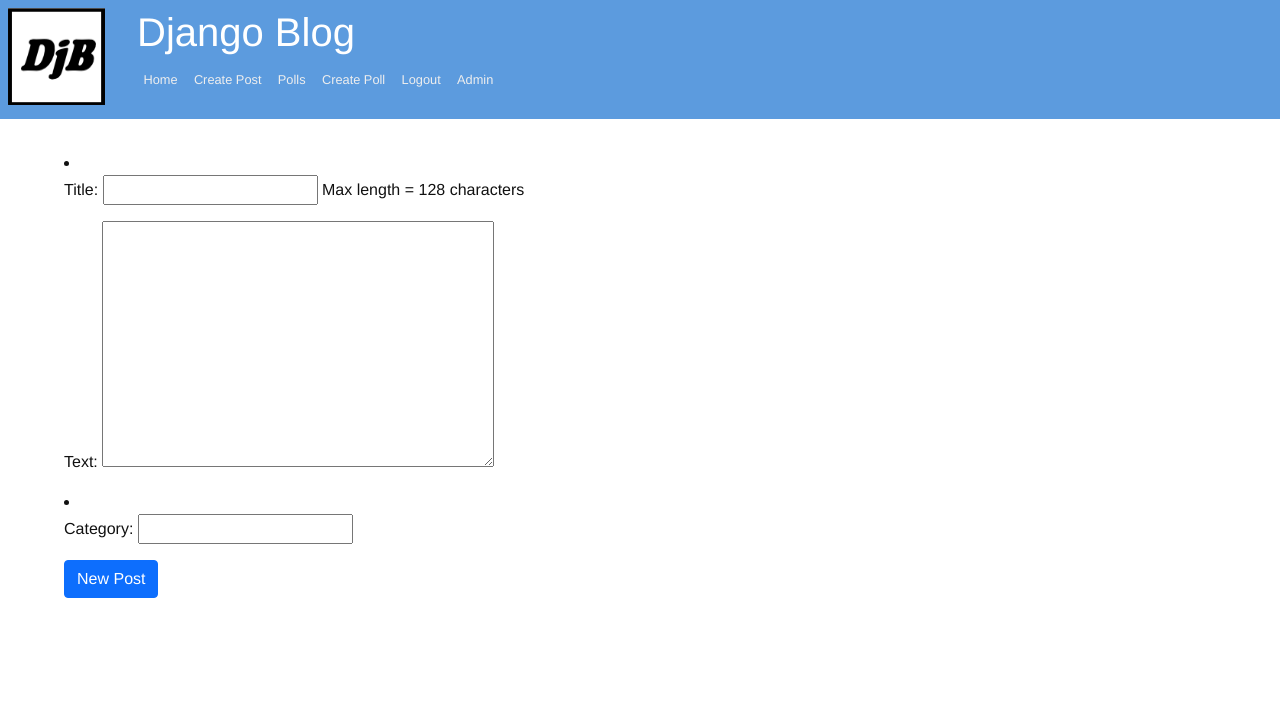
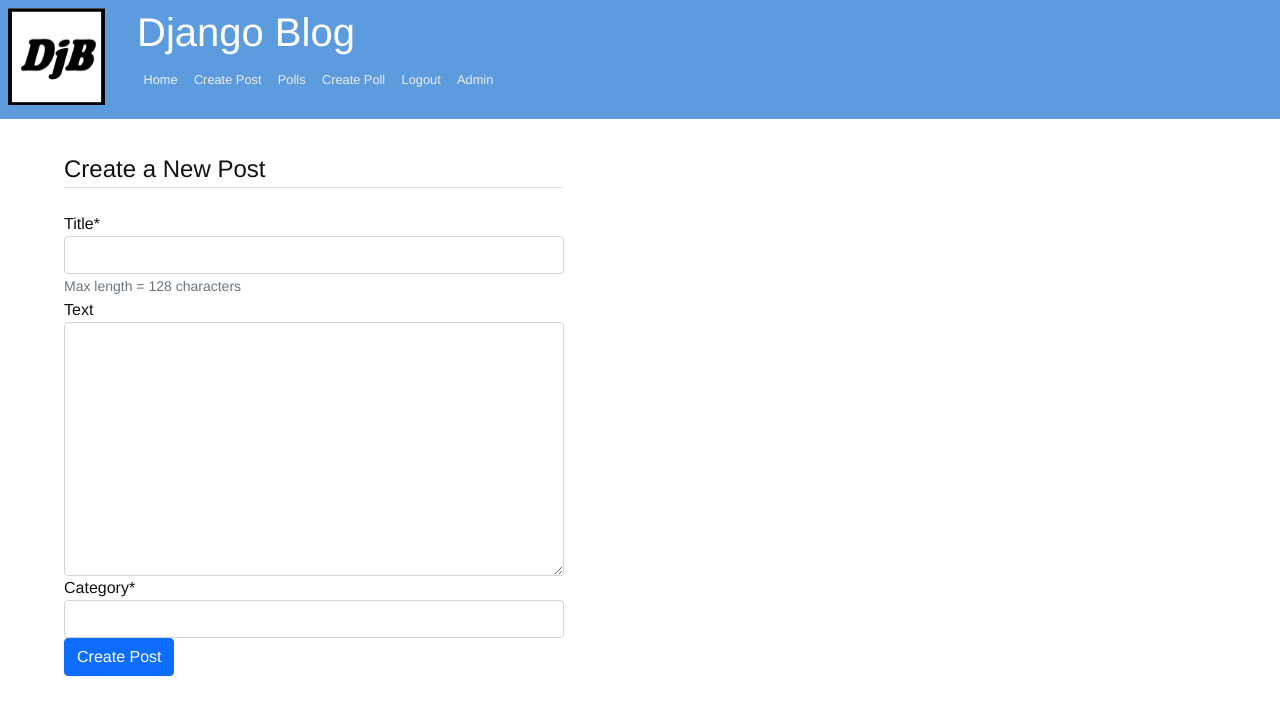
Before and after one commit to ELHoyle/Django_Blog, a Django app: page /add_post/ in a window 1280 px wide. Shown: the top 715 px of the page. Run offline with Django 3.2, Linux system fonts and the light colour scheme; a user stored in the database is signed in; some libraries are stand-ins or nearby versions.

Commit message:
improved layout of blog post form

```diff
--- a/blogging/templates/blogging/add_post.html
+++ b/blogging/templates/blogging/add_post.html
@@ -1,14 +1,19 @@
 {% extends "base.html" %}
+{% load crispy_forms_tags %}
+{% block content %}
+<div class="content-section">
+    <form method="POST">
+        {% csrf_token %}
+        <fieldset class="form-group">
+            <legend class="border-bottom mb-4">Create a New Post</legend>
+            {%for form in forms %}
+            {{ form|crispy }}
+            {% endfor %}
+        </fieldset>
 
-{% block content %}
-
-<form method ="post">
-    {% csrf_token %}
-    {% for form in forms %}
-    <li>
-        {{ form.as_p }}
-    </li>
-    {% endfor %}
-    <button class="btn btn-primary">New Post</button>
-</form>
+    <div class="form-group">
+        <button class="btn btn-primary">Create Post</button>
+    </div>
+</div>
+    </form>
 {% endblock content %}
```
